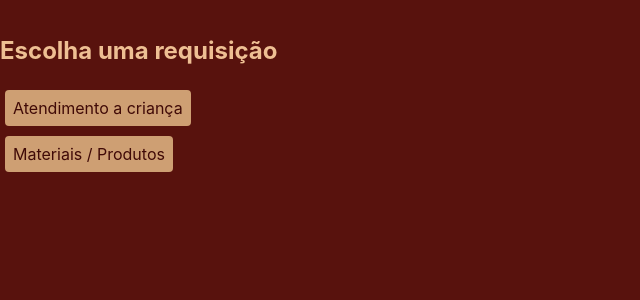
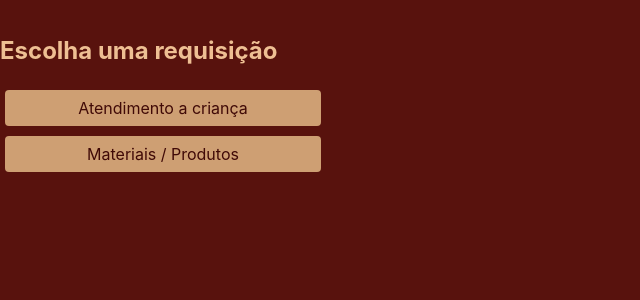
Before and after one commit to raffix/hacking-healt-front, a React (Create React App) app: page / in a window 1280 px wide. Shown: the top 300 px of the page, without its empty margins (0-640 px from the left). Built offline with nearby package versions, Linux system fonts and the light colour scheme.

Commit message:
Construindo páginas

```diff
--- a/src/App.js
+++ b/src/App.js
@@ -14,8 +14,8 @@ class App extends Component {
         <div className="half">
           <ul>
             <li> <h2>Escolha uma requisição</h2> </li>
-            <li> <Link to="/SobreCrianca" className="HomeLinks">Atendimento a criança</Link> </li>
-            <li> <Link to="/SobreMateriais" className="HomeLinks">Materiais / Produtos</Link> </li>
+            <li> <Link to="/SobreCrianca" className="HomeButton">Atendimento a criança</Link> </li>
+            <li> <Link to="/SobreMateriais" className="HomeButton">Materiais / Produtos</Link> </li>
           </ul>
         </div>
         <div id="imagem" className="half">
--- a/src/index.css
+++ b/src/index.css
@@ -14,9 +14,3 @@ code {
   font-family: source-code-pro, Menlo, Monaco, Consolas, "Courier New",
     monospace;
 }
-
-.half {
-  display: inline-flex;
-  width: 50%;
-  float: left;
-}
--- a/src/screens/SobreCrianca.js
+++ b/src/screens/SobreCrianca.js
@@ -1,6 +1,6 @@
 import React, { Component } from 'react';
-// import './App.css';
-import { Link } from 'react-router-dom'
+import { Link } from 'react-router-dom';
+import './../styles/ActionsButtonsStyle.css';
 
 
 class Sobre extends Component {
@@ -13,7 +13,8 @@ class Sobre extends Component {
           É um formulário extenso que solicitará uma série de informações sobre a criança e responsáveis. Fundamental preencher este formulário com o máximo de informação, pois as informações providas servirão de base à equipe de acolhimento direcionar devidamente a requisição.</p><p><b>Tem ciência que o Shriners é uma entidade paramaçônica e concorda em fornecer as informações solicitadas neste formulário que serão utilizadas únca e exclusivamente para questões de triagem e encaminhamento?</b></p>
         </header>
         <p className="App-intro">
-          <Link to="/">Ir para a página home \o/</Link>
+            <span> <Link to="/FormularioCrianca" className="ActionsButtonsPrimary">Sim</Link> </span>
+            <span> <Link to="/" className="ActionsButtonsPrimary">Não</Link> </span>
         </p>
       </div>
     );
--- a/src/screens/SobreMateriais.js
+++ b/src/screens/SobreMateriais.js
@@ -1,5 +1,6 @@
 import React, { Component } from 'react';
-import { Link } from 'react-router-dom'
+import { Link } from 'react-router-dom';
+import './../styles/ActionsButtonsStyle.css';
 
 
 class Sobre extends Component {
@@ -10,7 +11,8 @@ class Sobre extends Component {
           <h1 className="App-title">Página de Sobre</h1>
         </header>
         <p className="App-intro">
-          <Link to="/">Ir para a página home \o/</Link>
+          <span> <Link to="/FormularioCrianca" className="ActionsButtonsPrimary">Sim</Link> </span>
+          <span> <Link to="/" className="ActionsButtonsPrimary">Não</Link> </span>
         </p>
       </div>
     );
--- a/src/styles/ActionsButtonsStyle.css
+++ b/src/styles/ActionsButtonsStyle.css
@@ -1,5 +1,4 @@
 .ActionsButtonsPrimary {
-
   margin-top: 2vh;
   border: none;
   outline:none;
--- a/src/styles/App.css
+++ b/src/styles/App.css
@@ -33,7 +33,13 @@ ul li {
   float: left;
 }
 
-.HomeLinks,
+.half {
+  display: inline-flex;
+  width: 50%;
+  float: left;
+}
+
+.HomeButton,
 button {
   background-color: #CE9F73;
   color: #400A07;
@@ -44,6 +50,17 @@ button {
   display: inline-block;
 }
 
+.HomeButton:hover,
+button:hover {
+
+}
+
+
+.HomeButton {
+  width: 300px;
+  text-align: center;
+}
+
 @keyframes App-logo-spin {
   from {
     transform: rotate(0deg);
```
Also changed, not shown: src/styles/Sobre.css (added). Lines whose indentation alone changed are shown as unchanged.
